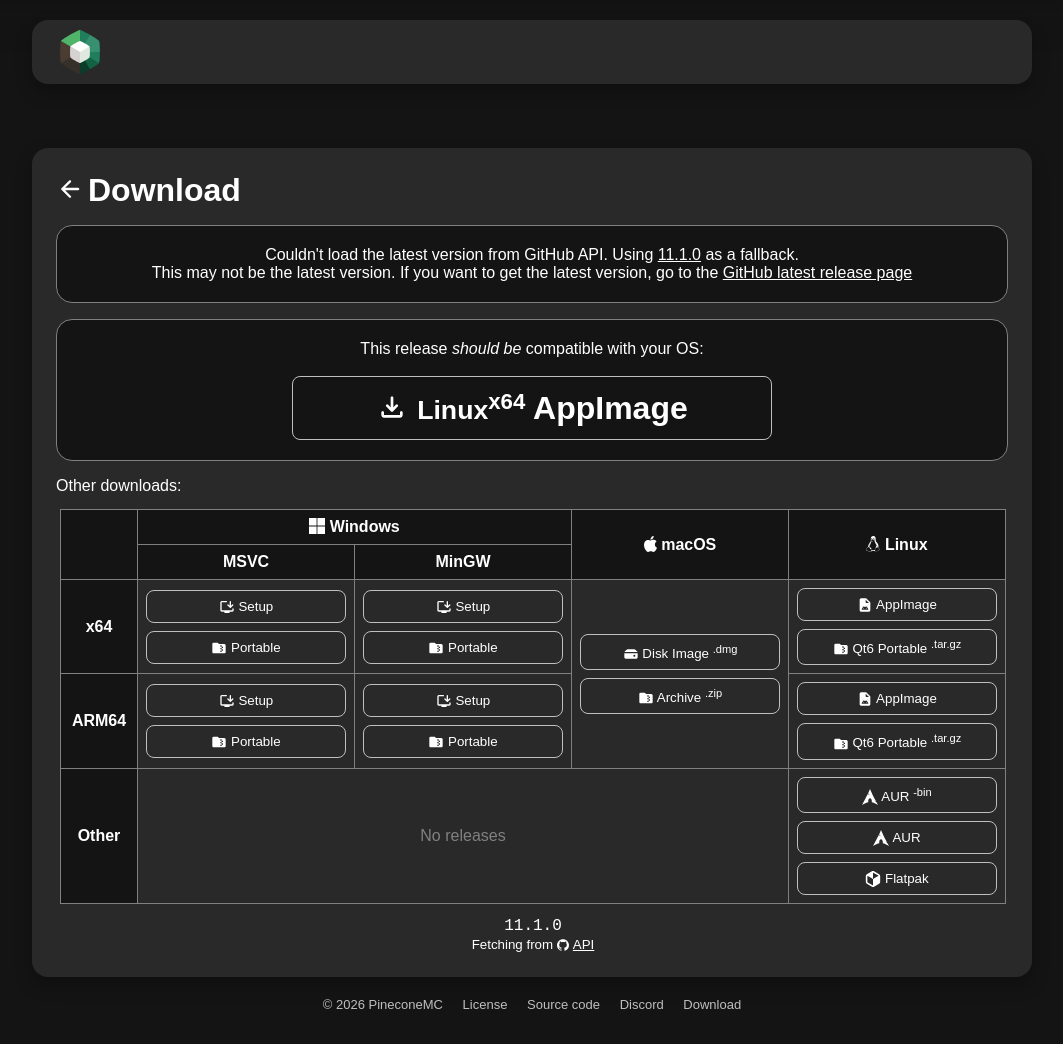
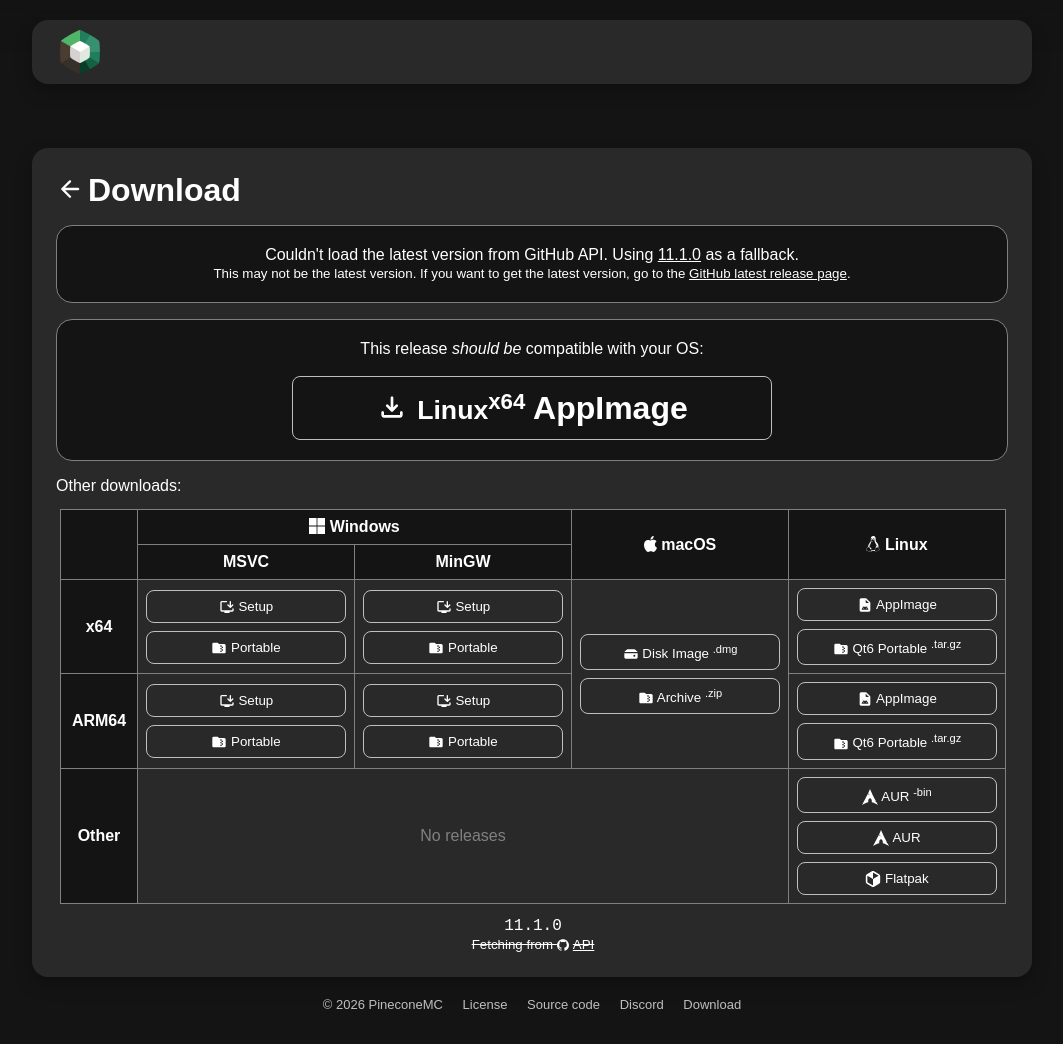
Before and after one commit to ElyPrismLauncher/elyprismlauncher.github.io, a plain HTML site: page download/index.html in a window 1280 px wide. Shown: the whole page, without its empty margins (108-1171 px from the left). Drawn offline with Linux system fonts and the light colour scheme; no server answers; a web font is replaced by a local one.

Commit message:
some styling
Signed-off-by: makuraslvt <cantsendmails@makura.su>

```diff
--- a/assets/js/github.js
+++ b/assets/js/github.js
@@ -31,6 +31,7 @@
             document.getElementById("fallback").href = `https://github.com/${owner}/${repo}/releases/${fallback_tag}`
             document.getElementById("github-latest").href = `https://github.com/${owner}/${repo}/releases/latest`
             document.getElementById("fallback-popup").style.display = "block";
+            document.getElementById("fetching-from-label").style.textDecoration = "line-through";
             return [fallback_tag];
         }
 
--- a/download/index.html
+++ b/download/index.html
@@ -37,7 +37,7 @@
     <h1 id="download"><a href="/"><img src="/assets/svg/arrow_back.svg" class="how title" draggable="false"></a>Download</h1>
     <div class="center" id="fallback-popup" style="background-color: var(--black-2); padding: 20px; border-radius: 16px; display: none;">
         Couldn't load the latest version from GitHub API. Using <a id="fallback"></a> as a fallback.<br>
-        This may not be the latest version. If you want to get the latest version, go to the <a id="github-latest">GitHub latest release page</a>
+	<small>This may not be the latest version. If you want to get the latest version, go to the <a id="github-latest">GitHub latest release page</a>.</small>
     </div>
     <div class="center" style="background-color: var(--black-2); padding: 20px; border-radius: 16px;">
         This release <i>should be</i> compatible with your OS:
@@ -49,7 +49,7 @@
         <caption>
             <code id="version">...</code>
             <br>
-            <small>Fetching from <a id="github-api-link">
+            <small id="fetching-from-label">Fetching from <a id="github-api-link">
                 <!-- fuck -->
                 <img src="/assets/svg/github.svg" alt="GitHub"
                      style="height: 12px;
```
